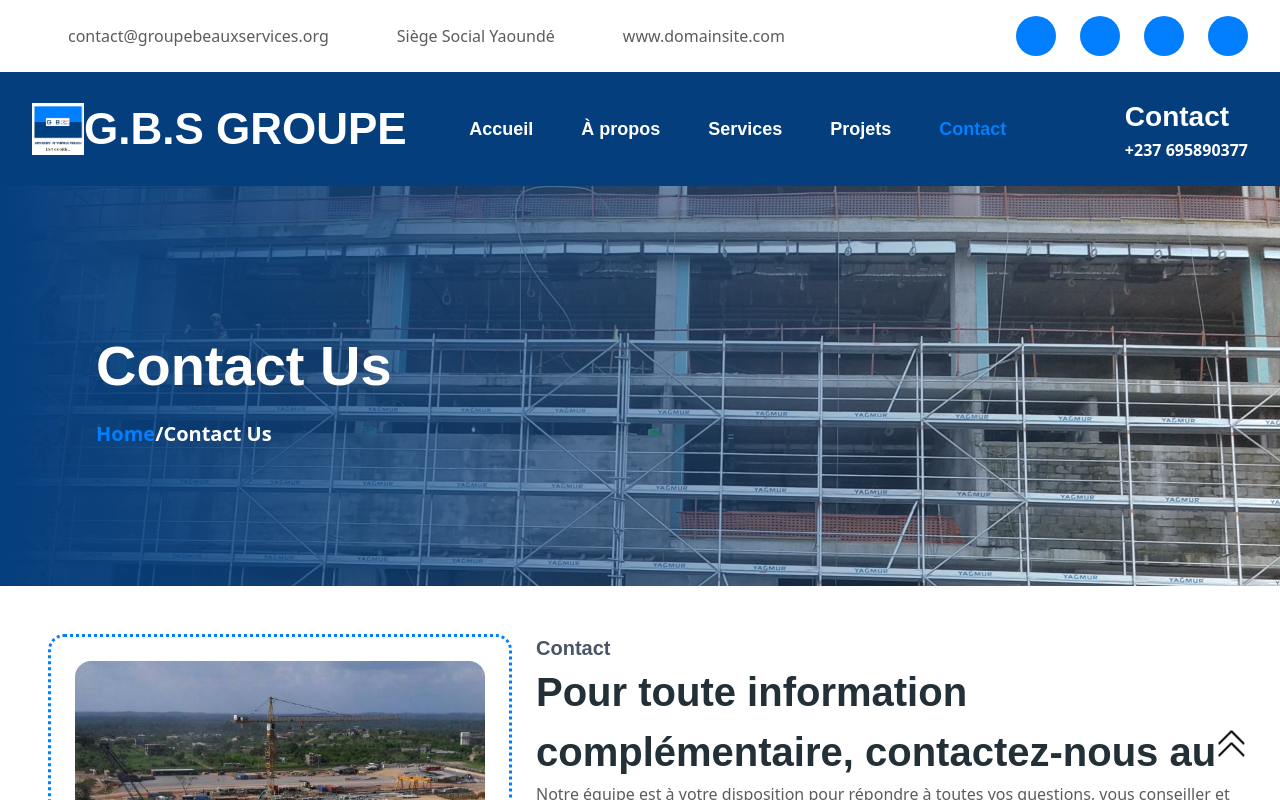
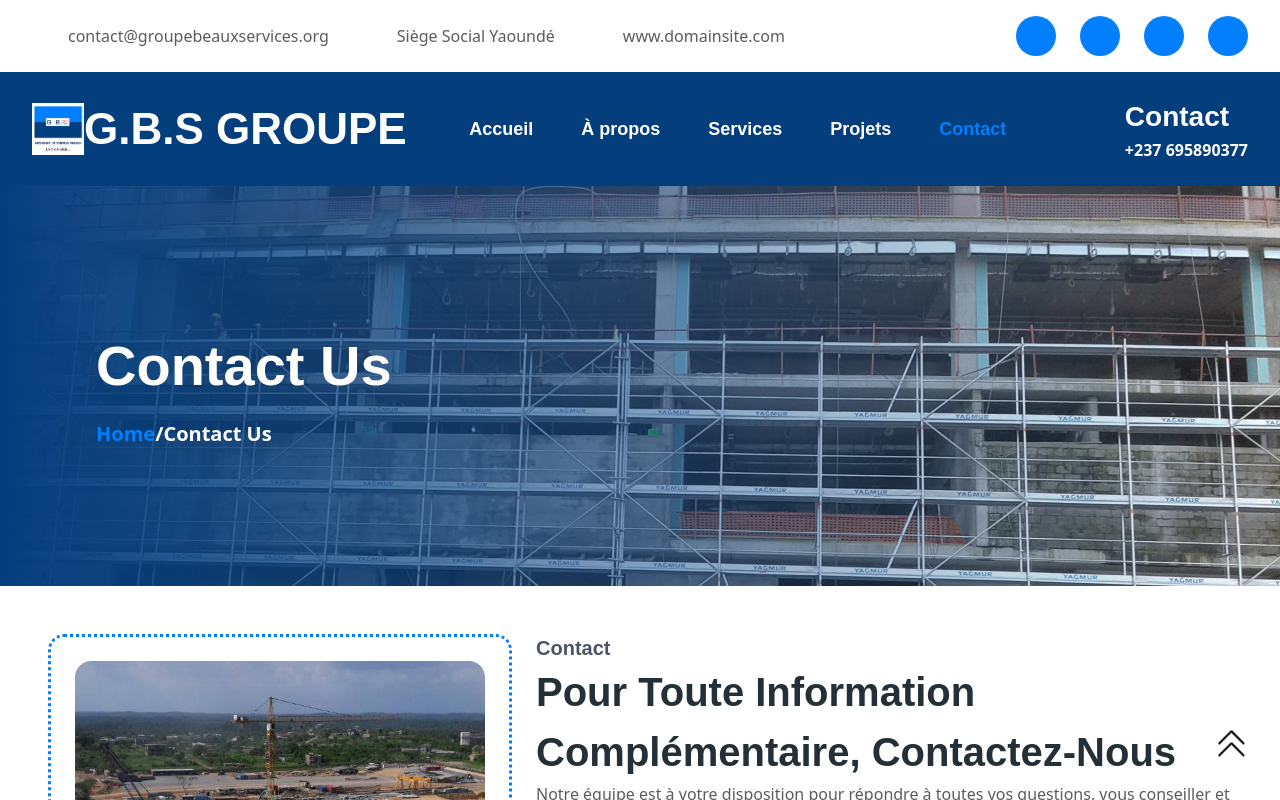
Before and after one commit to iaifrns/kevin-construction, a React (Vite) app: page /contact_us in a window 1280 px wide. Shown: the top 800 px of the page. Built offline with nearby package versions, Linux system fonts and the light colour scheme; some icons are missing.

Commit message:
finished the modifications on the contact

```diff
--- a/src/pages/contactUs/components/ContactSection.tsx
+++ b/src/pages/contactUs/components/ContactSection.tsx
@@ -52,7 +52,7 @@ const ContactSection = () => {
             Contact
           </p>
           <p className="font-poppins text-titletext font-bold max-[1035px]:text-[40px] text-[40px] max-[800px]:text-3xl max-[800px]:text-center">
-            Pour toute information complémentaire, contactez-nous au
+            Pour Toute Information Complémentaire, Contactez-Nous
           </p>
           <p className="text-subtext max-[800px]:text-center">
             Notre équipe est à votre disposition pour répondre à toutes vos
```
